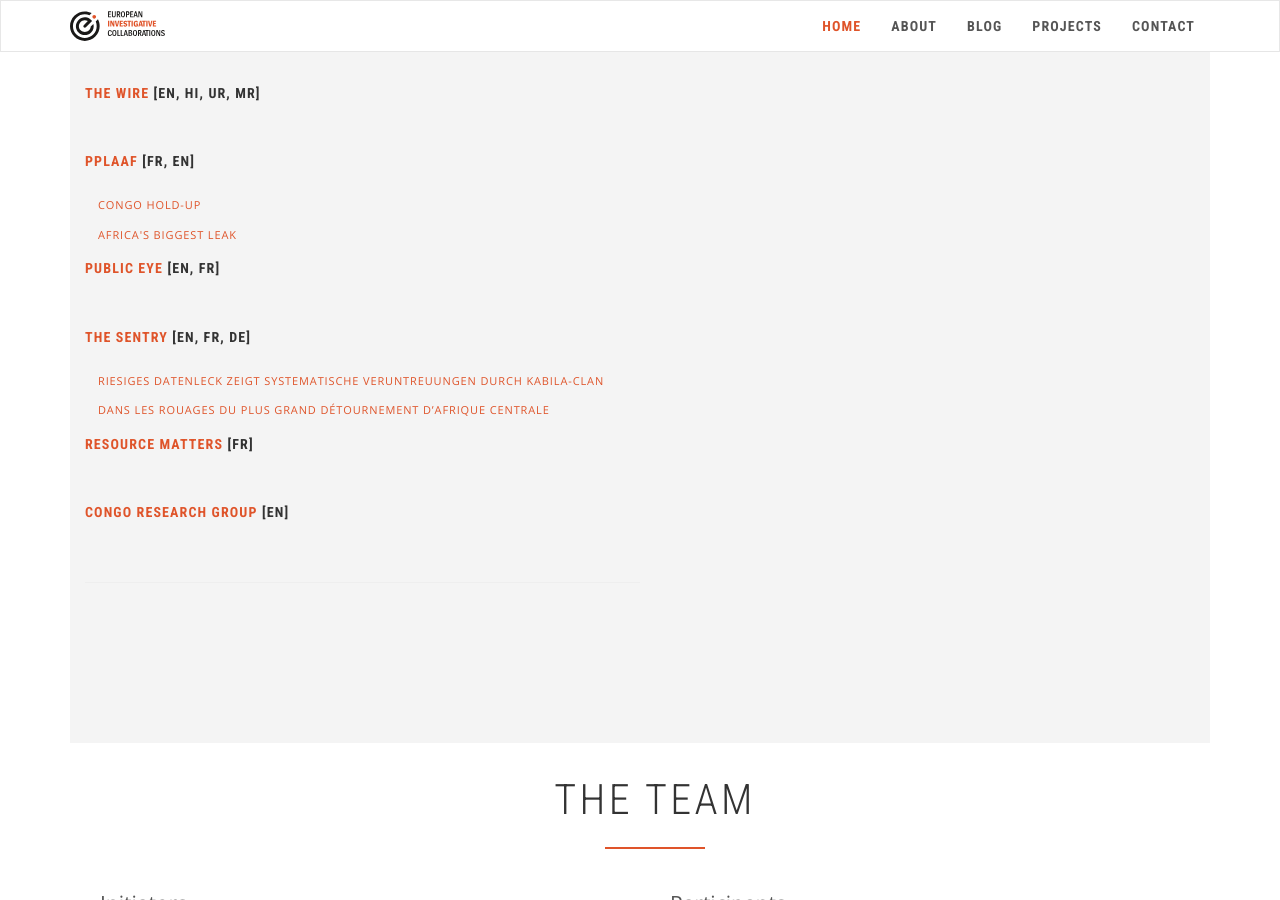
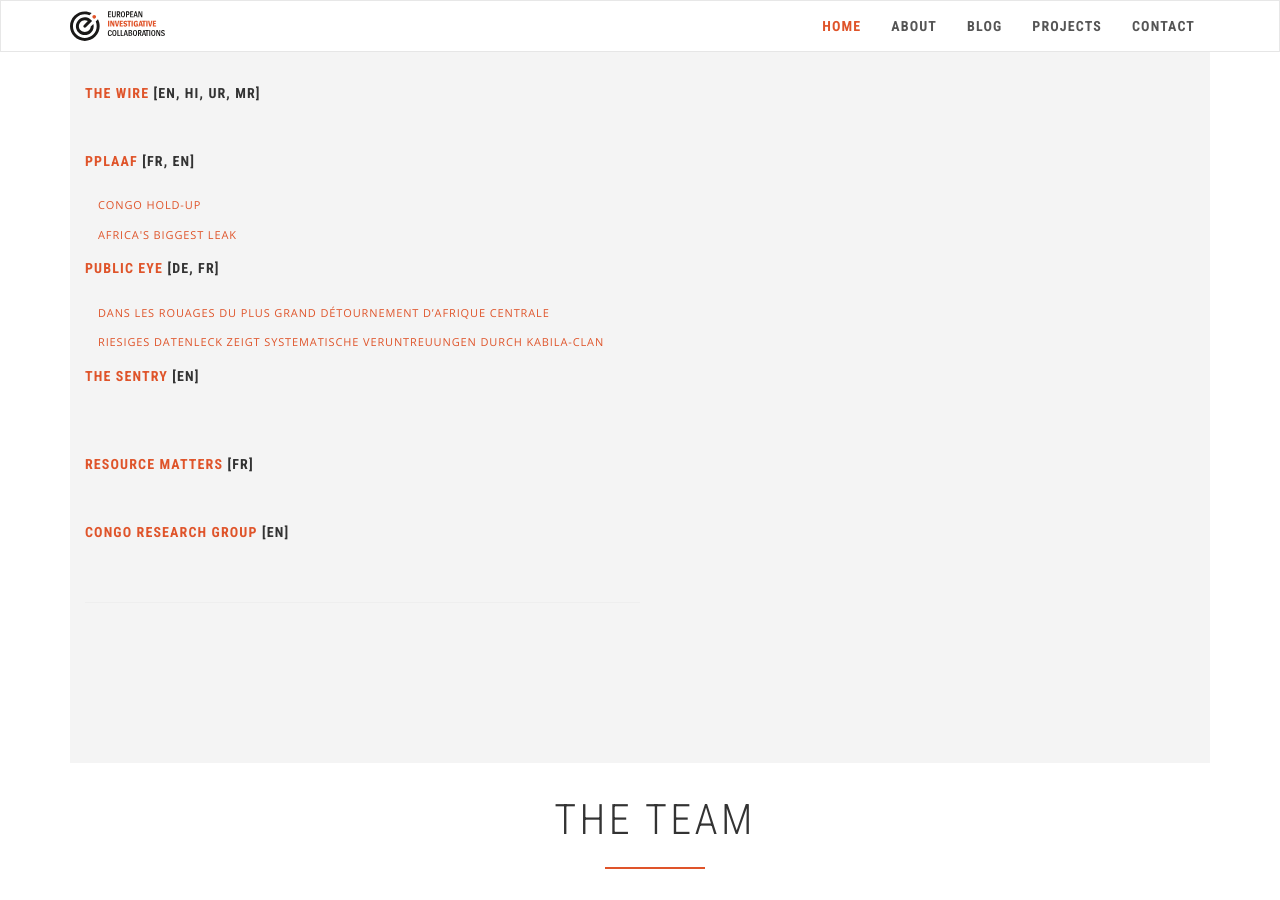
Before and after one commit to eic-network/eic-incubator.github.io, a Jekyll site: the page built from _projects/congo-holdup.md, in a window 1280 px wide and 900 px high, scrolled down 2723 px. Built offline with Jekyll 4.4.1, drawn with Linux system fonts in a browser that asks for light colours; nearby versions of some CDN libraries.

```diff
--- a/_projects/congo-holdup.md
+++ b/_projects/congo-holdup.md
@@ -149,18 +149,20 @@ publications:
     url: https://www.pplaaf.org/2021/11/19/congo-holdup-leak.html
   name: PPLAAF
   url: https://www.pplaaf.org/
-- lang: "[EN, FR]"
+- lang: "[DE, FR]"
+  links:
+  - name: Dans les rouages du plus grand détournement d’Afrique centrale
+    url: https://www.publiceye.ch/fr/coin-medias/communiques-de-presse/detail/congo-hold-up-dans-les-rouages-du-plus-grand-detournement-dafrique-centrale
+  - name: Riesiges Datenleck zeigt systematische Veruntreuungen durch Kabila-Clan
+    url: https://www.publiceye.ch/de/mediencorner/medienmitteilungen/detail/ueberfall-auf-den-kongo-riesiges-datenleck-zeigt-systematische-veruntreuungen-durch-kabila-clan
+  name: Public Eye
+  url: https://www.publiceye.ch/
+- lang: "[EN]"
   links:
   - name:
     url:
-  name: Public Eye
-  url: https://www.publiceye.ch/
-- lang: "[EN, FR, DE]"
-  links:
-  - name: Riesiges Datenleck zeigt systematische Veruntreuungen durch Kabila-Clan
-    url: https://www.publiceye.ch/de/mediencorner/medienmitteilungen/detail/ueberfall-auf-den-kongo-riesiges-datenleck-zeigt-systematische-veruntreuungen-durch-kabila-clan
-  - name: Dans les rouages du plus grand détournement d’Afrique centrale
-    url: https://www.publiceye.ch/fr/coin-medias/communiques-de-presse/detail/congo-hold-up-dans-les-rouages-du-plus-grand-detournement-dafrique-centrale
+  - name:
+    url:
   name: The Sentry
   url: https://thesentry.org/
 - lang: "[FR]"
```
